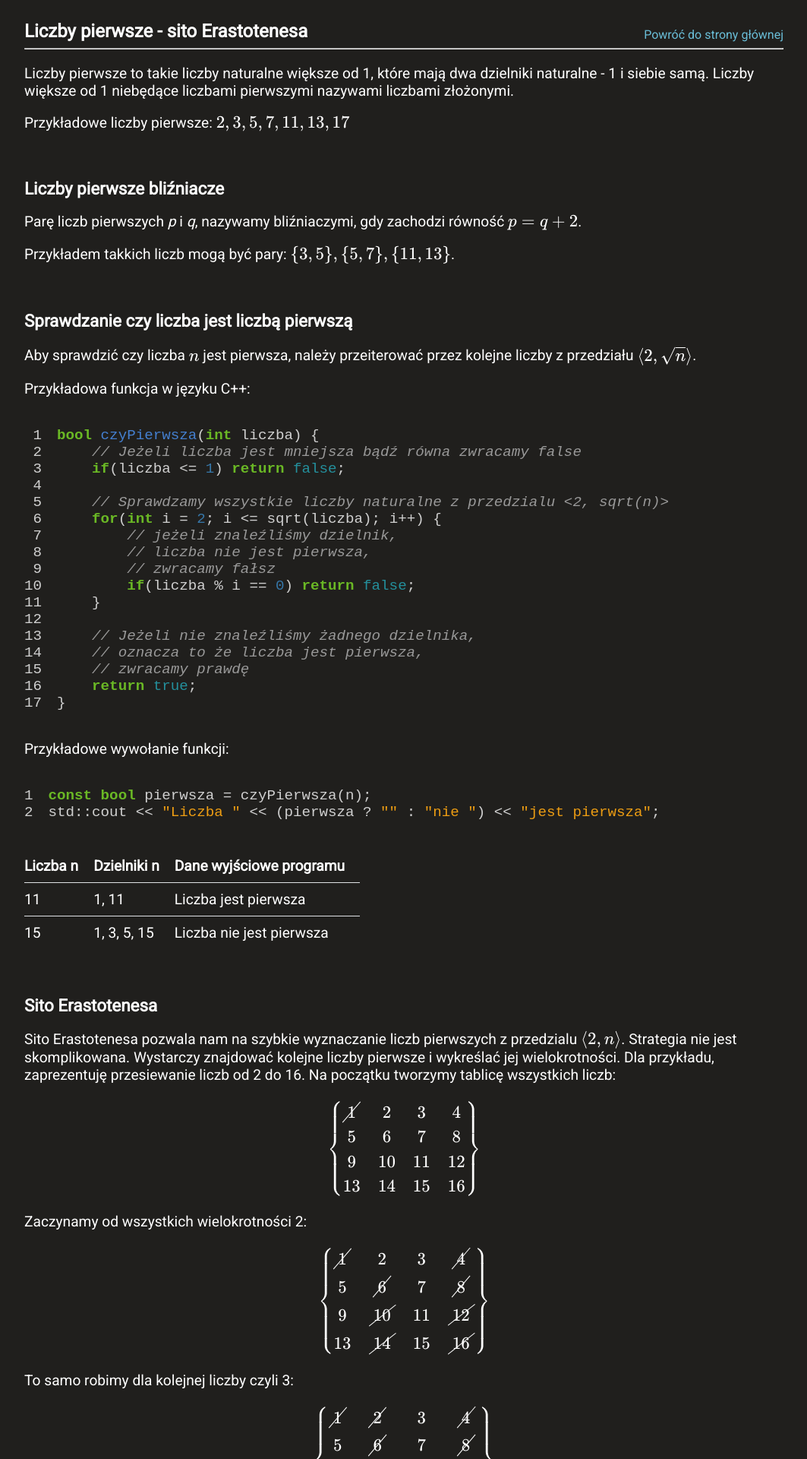
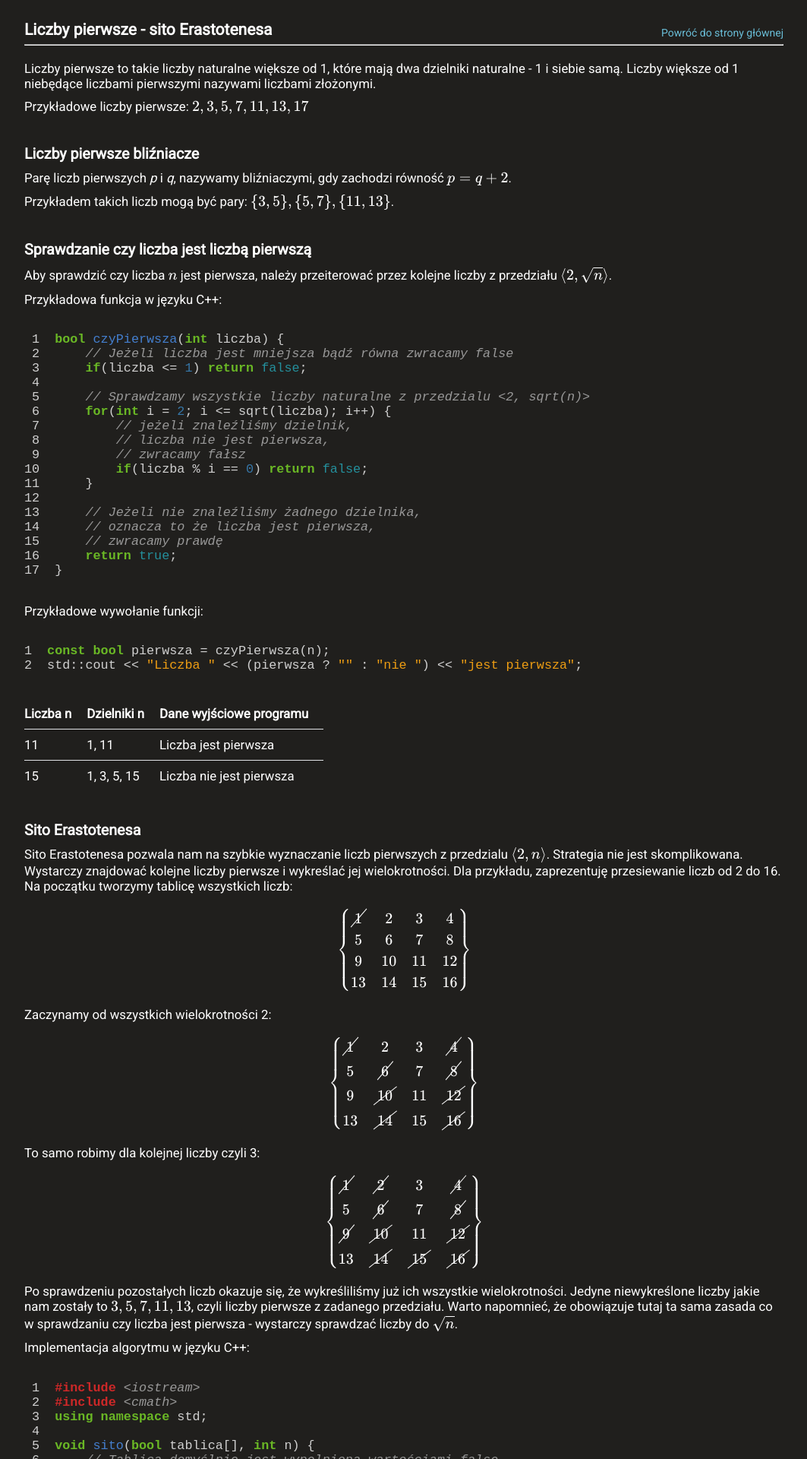
Before and after one commit to sszczep/Niezbednik-Maturzysty-Informatyka, a Jekyll site: the page built from _notes/algorytmy/liczby-pierwsze-sito-erastotenesa.md, in a window 1280 px wide. Shown: the top 1920 px of the page at 76% size, without its empty margins (108-1171 px from the left). Built offline with Jekyll 4.4.1, drawn with Linux system fonts in a browser that asks for light colours; formulas are drawn with MathJax 3.

Commit message:
Improve styling, fix typo

```diff
--- a/_notes/algorytmy/liczby-pierwsze-sito-erastotenesa.md
+++ b/_notes/algorytmy/liczby-pierwsze-sito-erastotenesa.md
@@ -12,7 +12,7 @@
 ### Liczby pierwsze bliźniacze
 Parę liczb pierwszych *p* i *q*, nazywamy bliźniaczymi, gdy zachodzi równość $$ p = q + 2 $$.
 
-Przykładem takkich liczb mogą być pary: $$ \{3, 5\}, \{5, 7\}, \{11, 13\} $$.
+Przykładem takich liczb mogą być pary: $$ \{3, 5\}, \{5, 7\}, \{11, 13\} $$.
 
 <br />
 
--- a/assets/css/style.scss
+++ b/assets/css/style.scss
@@ -9,6 +9,10 @@
 
 html {
     font-size: 16px;
+
+    @media only screen and (min-width: 400px) {
+        font-size: 14px;
+    }
 }
 
 html, body {
@@ -31,6 +35,10 @@
 
 thead tr, tbody tr:not(:last-child) {
     border-bottom: 1px solid #dfe2e5;
+}
+
+p {
+    margin: 10px 0 !important;;
 }
 
 .app {
@@ -70,12 +78,15 @@
     }
 
     span, a {
-        display: inline-block;
         margin-bottom: 3px;
     }
 
     li, li:before {
         font-size: 1.1rem;
+
+        @media only screen and (min-width: 400px) {
+            font-size: 1.2rem;
+        }
     }
 }
 
```
